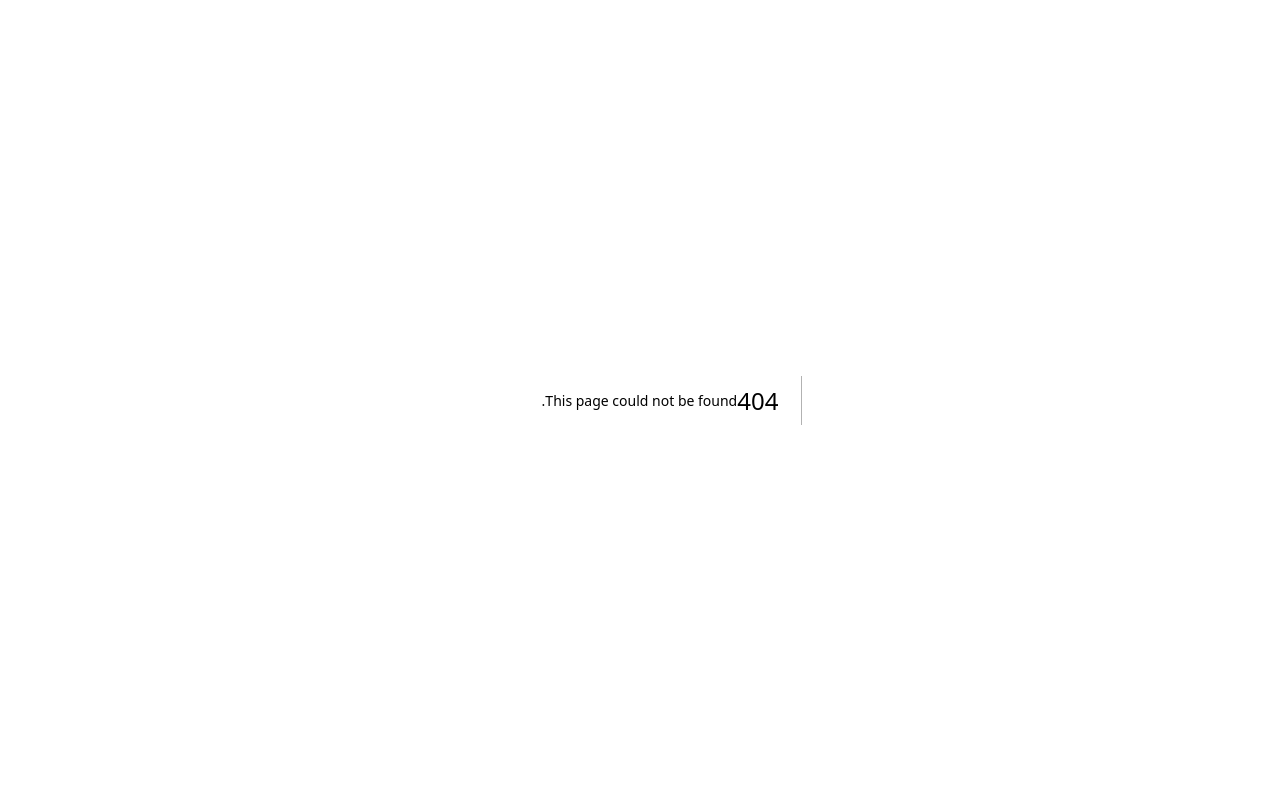
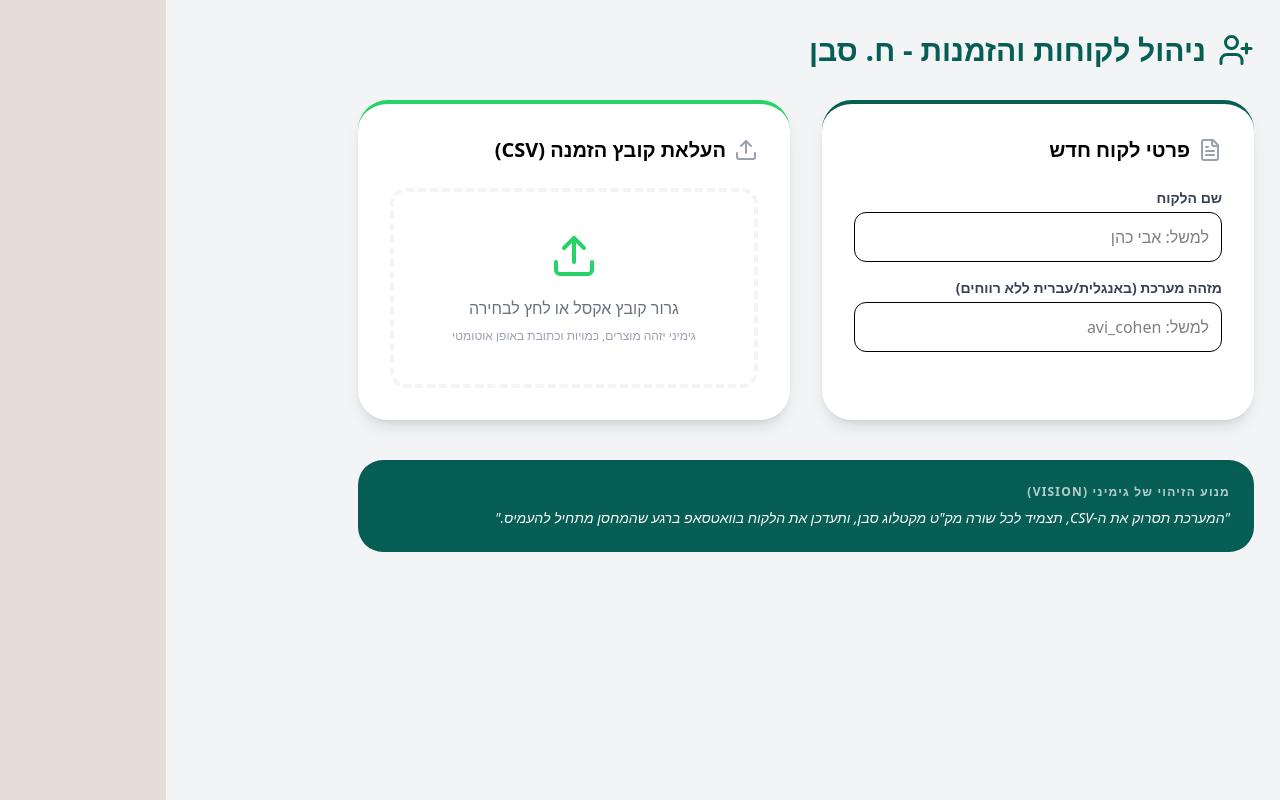
Before and after one commit to saban942025-cyber/whatsapp, a Next.js app: page /admin/add-customer in a window 1280 px wide. Before the commit this address had no page. Built offline with nearby package versions, Linux system fonts and the light colour scheme.

Commit message:
Create page.tsx

```diff
--- /dev/null
+++ b/src/app/admin/add-customer/page.tsx
@@ -0,0 +1,131 @@
+'use client'
+import React, { useState } from 'react';
+import { db } from '@/lib/firebase';
+import { doc, setDoc, collection, addDoc } from 'firebase/firestore';
+import { Upload, UserPlus, FileText, CheckCircle } from 'lucide-react';
+
+export default function AdminAddCustomer() {
+  const [customerName, setCustomerName] = useState('');
+  const [customerId, setCustomerId] = useState(''); // למשל: "אבי_כהן"
+  const [status, setStatus] = useState('');
+  const [isUploading, setIsUploading] = useState(false);
+
+  // פונקציה לניתוח CSV (סימולציה של הלוגיקה שביקשת)
+  const handleFileUpload = async (e: React.ChangeEvent<HTMLInputElement>) => {
+    if (!e.target.files?.[0] || !customerId) {
+      alert("נא להזין מזהה לקוח לפני העלאת הקובץ");
+      return;
+    }
+
+    setIsUploading(true);
+    setStatus('גימיני מנתח את הקובץ ומחלץ מק"טים והיסטוריה...');
+
+    // כאן בעתיד תבוא לוגיקת ה-PapaParse לקריאת ה-CSV
+    // כרגע אנחנו מדמים יצירת "מוח" על בסיס המבנה שביקשת
+    try {
+      const brainRef = doc(db, 'customer_memory', customerId);
+
+      await setDoc(brainRef, {
+        clientId: customerId,
+        name: customerName,
+        lastUpdate: new Date().toISOString(),
+        // המוח יתמלא בנתונים שה-AI יזהה מהקובץ
+        accumulatedKnowledge: `לקוח חדש שהוקם על בסיס קובץ הזמנה. המערכת תזהה מק"טים מקטלוג סבן ותתאים אותם להזמנות עתידיות.`,
+        orderHistory: [], // יתמלא מה-CSV
+        projects: [],
+        rentals: { containers: [] }
+      });
+
+      // עדכון סטטוס "בהכנה במחסן" כפי שביקשת
+      const orderRef = collection(db, 'orders');
+      await addDoc(orderRef, {
+        customerId,
+        status: 'preparing', // "בהכנה במחסן"
+        timestamp: new Date().toISOString(),
+        details: "הזמנה חדשה נקלטה מהמערכת וממתינה להעמסה"
+      });
+
+      setStatus(`✅ לקוח ${customerName} נוצר. הודעה נשלחה: "ההזמנה שלך עלתה למערכת, נעדכן בשלב ההעמסה".`);
+    } catch (error) {
+      setStatus('שגיאה ביצירת הלקוח');
+    } finally {
+      setIsUploading(false);
+    }
+  };
+
+  return (
+    <div className="min-h-screen bg-gray-100 p-8 font-sans" dir="rtl">
+      <div className="max-w-4xl mx-auto">
+        <h1 className="text-3xl font-black text-[#075E54] mb-8 flex items-center gap-3">
+          <UserPlus size={36} /> ניהול לקוחות והזמנות - ח. סבן
+        </h1>
+
+        <div className="grid grid-cols-1 md:grid-cols-2 gap-8">
+          {/* טופס פרטי לקוח */}
+          <div className="bg-white p-8 rounded-[30px] shadow-lg border-t-4 border-[#075E54]">
+            <h2 className="text-xl font-bold mb-6 flex items-center gap-2">
+              <FileText className="text-gray-400" /> פרטי לקוח חדש
+            </h2>
+            <div className="space-y-4">
+              <div>
+                <label className="block text-sm font-bold text-gray-700">שם הלקוח</label>
+                <input
+                  type="text"
+                  value={customerName}
+                  onChange={(e) => setCustomerName(e.target.value)}
+                  className="w-full mt-1 p-3 border rounded-xl outline-none focus:ring-2 focus:ring-[#25D366]"
+                  placeholder="למשל: אבי כהן"
+                />
+              </div>
+              <div>
+                <label className="block text-sm font-bold text-gray-700">מזהה מערכת (באנגלית/עברית ללא רווחים)</label>
+                <input
+                  type="text"
+                  value={customerId}
+                  onChange={(e) => setCustomerId(e.target.value)}
+                  className="w-full mt-1 p-3 border rounded-xl outline-none focus:ring-2 focus:ring-[#25D366]"
+                  placeholder="למשל: avi_cohen"
+                />
+              </div>
+            </div>
+          </div>
+
+          {/* העלאת קבצים וזיהוי מוח */}
+          <div className="bg-white p-8 rounded-[30px] shadow-lg border-t-4 border-[#25D366]">
+            <h2 className="text-xl font-bold mb-6 flex items-center gap-2">
+              <Upload className="text-gray-400" /> העלאת קובץ הזמנה (CSV)
+            </h2>
+
+            <div className="border-4 border-dashed border-gray-100 rounded-2xl p-10 text-center hover:bg-gray-50 transition-all relative">
+              <input
+                type="file"
+                accept=".csv"
+                onChange={handleFileUpload}
+                className="absolute inset-0 w-full h-full opacity-0 cursor-pointer"
+                disabled={isUploading}
+              />
+              <Upload className="mx-auto text-[#25D366] mb-4" size={48} />
+              <p className="text-gray-500 font-medium">גרור קובץ אקסל או לחץ לבחירה</p>
+              <p className="text-xs text-gray-400 mt-2">גימיני יזהה מוצרים, כמויות וכתובת באופן אוטומטי</p>
+            </div>
+
+            {status && (
+              <div className="mt-6 p-4 bg-green-50 rounded-xl border border-green-100 flex items-center gap-3 text-green-700 animate-fade-in">
+                <CheckCircle size={20} />
+                <p className="text-sm font-bold">{status}</p>
+              </div>
+            )}
+          </div>
+        </div>
+
+        {/* תצוגה מקדימה לחזון שלך */}
+        <div className="mt-10 bg-[#075E54] text-white p-6 rounded-[25px] shadow-inner">
+          <h3 className="font-bold mb-2 uppercase text-xs opacity-70 tracking-widest">מנוע הזיהוי של גימיני (Vision)</h3>
+          <p className="text-sm italic">
+            "המערכת תסרוק את ה-CSV, תצמיד לכל שורה מק"ט מקטלוג סבן, ותעדכן את הלקוח בוואטסאפ ברגע שהמחסן מתחיל להעמיס."
+          </p>
+        </div>
+      </div>
+    </div>
+  );
+}
```
